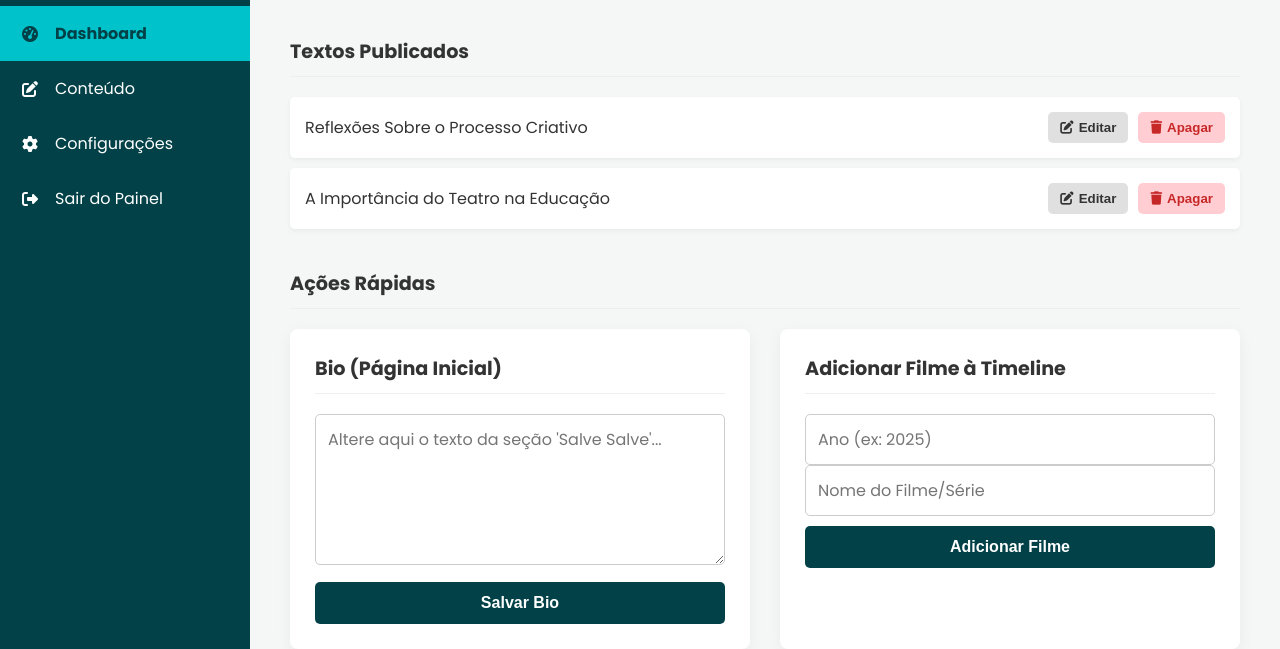
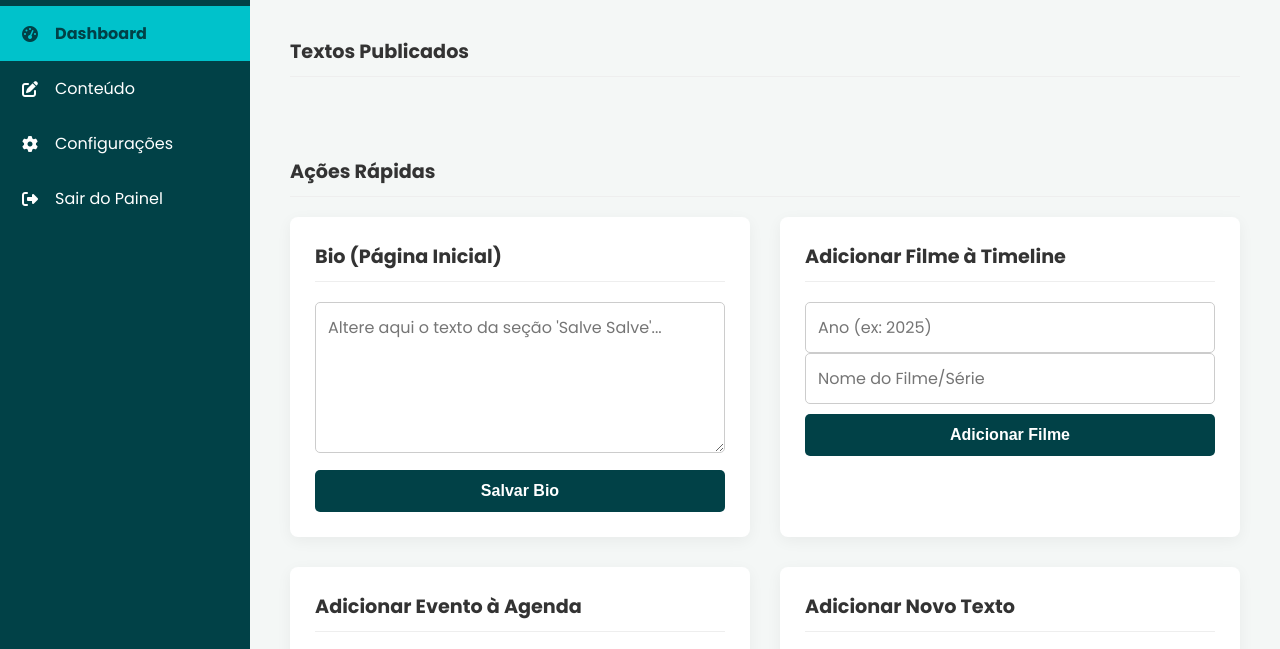
Before and after one commit to emanuelpereiralima/sitemarcio, a website: page admin.html in a window 1280 px wide. Shown: the part 108-757 px from the top of the page. Drawn offline with Linux system fonts and the light colour scheme; no server answers; sample sign-in values are in the browser's storage.

Commit message:
novos updates

```diff
--- a/admin.html
+++ b/admin.html
@@ -58,22 +58,7 @@
 
             <section class="admin-section">
                 <h4>Textos Publicados</h4>
-                <div class="published-texts-list">
-                    <div class="text-item">
-                        <span>Reflexões Sobre o Processo Criativo</span>
-                        <div class="text-item-actions">
-                            <button class="btn-edit"><i class="fas fa-edit"></i> Editar</button>
-                            <button class="btn-delete"><i class="fas fa-trash"></i> Apagar</button>
-                        </div>
-                    </div>
-                    <div class="text-item">
-                        <span>A Importância do Teatro na Educação</span>
-                        <div class="text-item-actions">
-                            <button class="btn-edit"><i class="fas fa-edit"></i> Editar</button>
-                            <button class="btn-delete"><i class="fas fa-trash"></i> Apagar</button>
-                        </div>
-                    </div>
-                </div>
+                <div class="textos-container"></div>
             </section>
 
             <section class="admin-section">
--- a/script.js
+++ b/script.js
@@ -1,5 +1,5 @@
 document.addEventListener('DOMContentLoaded', function() {
-
+    const db = (typeof firebase !== 'undefined') ? firebase.firestore() : null;
     // ===================================================
     // === CÓDIGOS GERAIS DO SITE (Links, Logo, Formulário)
     // ===================================================
```
